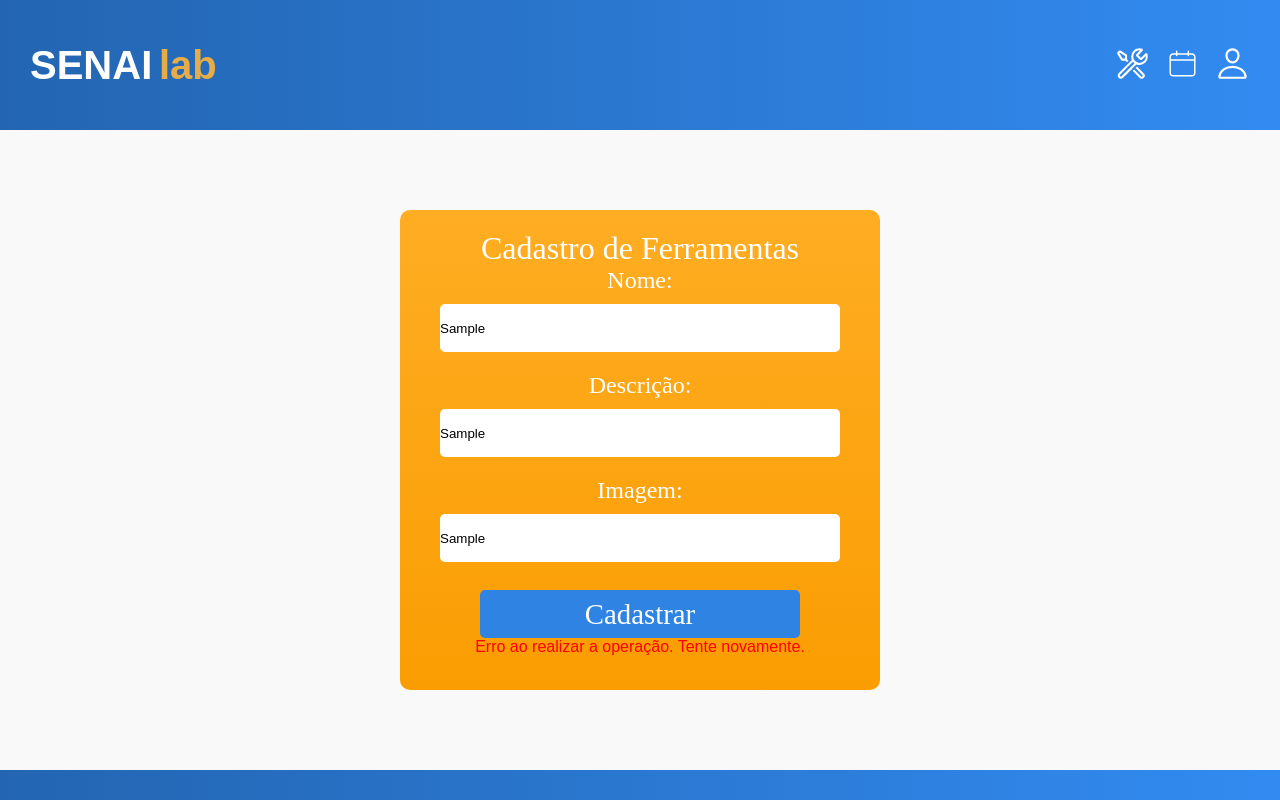
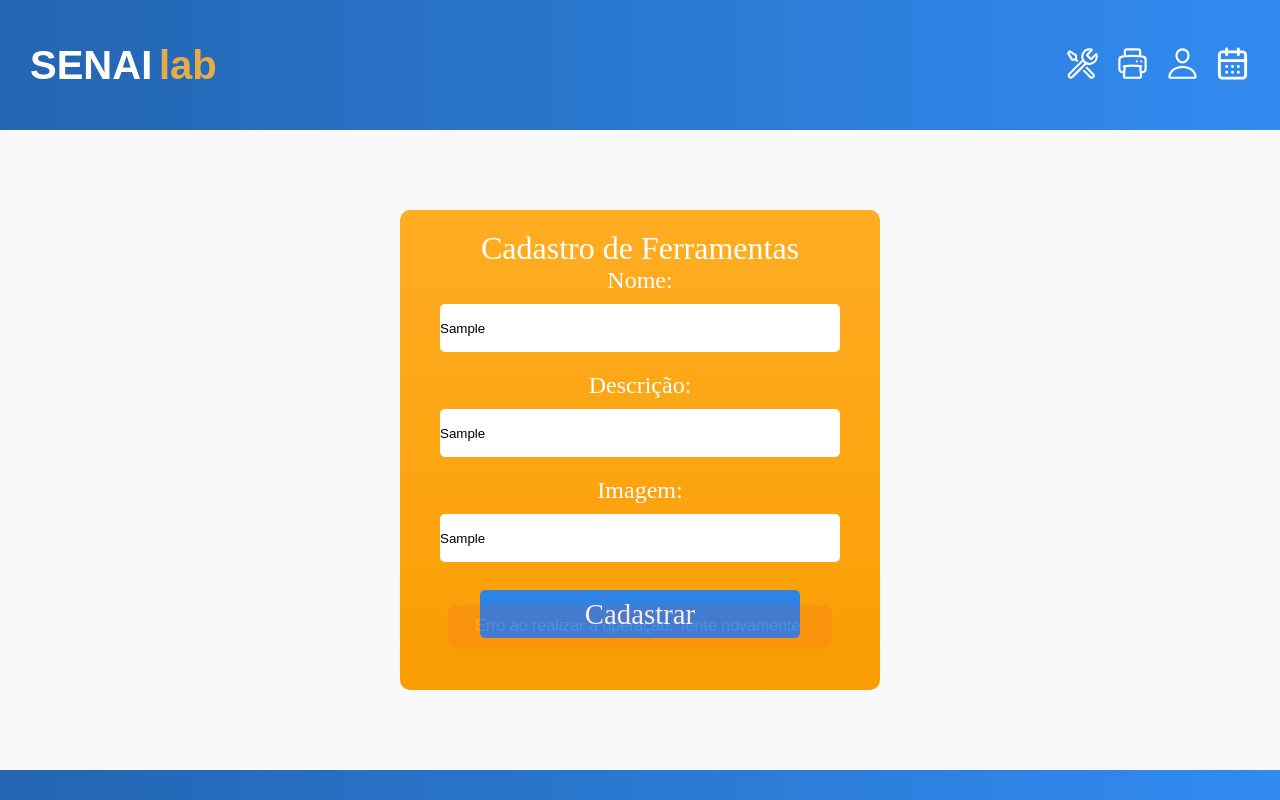
Before and after one commit to JuliaFee/espacomaker-front, a Next.js app: page /ferramentas/cadastro-ferramentas in a window 1280 px wide. Both pictures are taken after typing "Sample", "Sample", "Sample" into the empty fields and a click on the button "Cadastrar". Shown: the top 800 px of the page. Built offline with nearby package versions, Linux system fonts and the light colour scheme; no server answers; a web font is replaced by a local one.

Commit message:
feat: popup e aletrações

```diff
--- /dev/null
+++ b/app/components/PopUp/PopUp.jsx
@@ -0,0 +1,22 @@
+import React, { useEffect } from 'react';
+import styles from './PopUp.module.css';
+
+const PopUp = ({ message, typeColor, onClose }) => {
+    useEffect(() => {
+        const timer = setTimeout(() => {
+            onClose();
+        }, 3000);
+
+        return () => clearTimeout(timer);
+    }, [onClose]);
+
+    const colorStyle = typeColor === 'sucesso' ? styles.sucesso : styles.erro;
+
+    return (
+        <div className={colorStyle}>
+            <p>{message}</p>
+        </div>
+    );
+};
+
+export default PopUp;
--- /dev/null
+++ b/app/components/PopUp/PopUp.module.css
@@ -0,0 +1,51 @@
+.sucesso, .erro {
+    width: 30%;
+    max-width: 400px;
+    min-width: 250px;
+    height: auto;
+    position: fixed;
+    bottom: 20%;
+    text-align: center;
+    padding: 12px 20px;
+    border-radius: 8px;
+    left: 50%;
+    transform: translateX(-50%);
+    color: white;
+    font-family: Arial, sans-serif;
+    font-size: 1rem;
+    font-weight: 500;
+    box-shadow: 0 4px 12px rgba(0, 0, 0, 0.2);
+    opacity: 0;
+    animation: fadeIn 0.5s forwards, fadeOut 0.5s 2.5s forwards;
+    z-index: 1000;
+}
+
+.sucesso {
+    background-color: #4CAF50; /* Tom de verde mais suave */
+}
+
+.erro {
+    background-color: #F44336; /* Tom de vermelho mais suave */
+}
+
+@keyframes fadeIn {
+    from {
+        opacity: 0;
+        transform: translate(-50%, 20%);
+    }
+    to {
+        opacity: 1;
+        transform: translate(-50%, 0);
+    }
+}
+
+@keyframes fadeOut {
+    from {
+        opacity: 1;
+        transform: translate(-50%, 0);
+    }
+    to {
+        opacity: 0;
+        transform: translate(-50%, 20%);
+    }
+}
--- a/app/components/header/page.jsx
+++ b/app/components/header/page.jsx
@@ -1,6 +1,7 @@
 import { VscTools } from "react-icons/vsc";
-import { CiCalendar } from "react-icons/ci";
+import { LuCalendarDays } from "react-icons/lu";
 import { IoPersonOutline } from "react-icons/io5";
+import { HiOutlinePrinter } from "react-icons/hi2";
 import styles from './header.module.css';
 
 const Header = () => {
@@ -10,10 +11,10 @@ const Header = () => {
                 <p><span className={styles.senai}>SENAI</span> <span className={styles.lab}>lab</span></p>
             </div>
             <div className={styles.tools}>
-                <a href="#"><VscTools className={styles.icon}/></a>
-                <a href="#"><CiCalendar className={styles.icon}/></a>
-                <a href="#"><IoPersonOutline className={styles.icon}/></a>
-
+                <a href="./ferramentas"><VscTools className={styles.icon}/></a>
+                <a href="./impressora"><HiOutlinePrinter className={styles.icon}/></a>
+                <a href="./login"><IoPersonOutline className={styles.icon}/></a>
+                <a href="./reserva"><LuCalendarDays className={styles.icon}/></a>
 
 
             </div>
--- a/app/ferramentas/cadastro-ferramentas/page.jsx
+++ b/app/ferramentas/cadastro-ferramentas/page.jsx
@@ -1,9 +1,10 @@
-"use client"; // Adiciona esta linha no topo
+"use client";
 
 import React, { useState, useEffect } from 'react';
 import styles from './cadastroferramentas.module.css';
 import Header from '@/app/components/header/page';
 import Footer from '@/app/components/footer/page';
+import PopUp from "@/app/components/popUp/PopUp";
 import axios from 'axios';
 import { useRouter, useSearchParams } from 'next/navigation';
 
@@ -13,8 +14,9 @@ const CadastroFerramentas = () => {
         descricao: '',
         img: '',
     });
-    const [successMessage, setSuccessMessage] = useState('');
-    const [errorMessage, setErrorMessage] = useState('');
+    const [isPopupOpen, setIsPopupOpen] = useState(false);
+    const [popupMessage, setPopupMessage] = useState('');
+    const [popupTypeColor, setPopupTypeColor] = useState('');
     const router = useRouter();
     const searchParams = useSearchParams();
     const editId = searchParams.get('id');
@@ -28,7 +30,9 @@ const CadastroFerramentas = () => {
                     setFerramenta({ nome, descricao, img });
                 } catch (error) {
                     console.error('Erro ao carregar a ferramenta:', error);
-                    setErrorMessage('Erro ao carregar os dados da ferramenta.');
+                    setPopupMessage('Erro ao carregar os dados da ferramenta.');
+                    setPopupTypeColor('erro');
+                    setIsPopupOpen(true);
                 }
             };
             fetchFerramenta();
@@ -41,19 +45,25 @@ const CadastroFerramentas = () => {
         try {
             if (editId) {
                 await axios.put(`http://localhost:5000/ferramentas/${editId}`, ferramenta);
-                setSuccessMessage('Ferramenta atualizada com sucesso!');
+                setPopupMessage('Ferramenta atualizada com sucesso!');
+                setPopupTypeColor('sucesso');
             } else {
                 await axios.post("http://localhost:5000/ferramentas", ferramenta);
-                setSuccessMessage('Ferramenta cadastrada com sucesso!');
+                setPopupMessage('Ferramenta cadastrada com sucesso!');
+                setPopupTypeColor('sucesso');
             }
             setFerramenta({ nome: '', descricao: '', img: '' });
+            setIsPopupOpen(true);
+
             setTimeout(() => {
-                setSuccessMessage('');
+                setIsPopupOpen(false);
                 router.push("/ferramentas");
             }, 3000);
         } catch (error) {
             console.error('Erro ao realizar a operação:', error);
-            setErrorMessage('Erro ao realizar a operação. Tente novamente.');
+            setPopupMessage('Erro ao realizar a operação. Tente novamente.');
+            setPopupTypeColor('erro');
+            setIsPopupOpen(true);
         }
     };
 
@@ -106,9 +116,8 @@ const CadastroFerramentas = () => {
                         {editId ? 'Atualizar' : 'Cadastrar'}
                     </button>
                 </form>
+                {isPopupOpen && <PopUp message={popupMessage} typeColor={popupTypeColor} onClose={() => setIsPopupOpen(false)} />}
 
-                {successMessage && <p className={styles.successMessage}>{successMessage}</p>}
-                {errorMessage && <p className={styles.errorMessage}>{errorMessage}</p>}
             </div>
 
             <Footer />
--- a/package.json
+++ b/package.json
@@ -12,7 +12,7 @@
     "axios": "^1.7.7",
     "next": "14.2.13",
     "react": "^18",
-    "react-calendar": "^5.0.0",
+    "react-calendar": "^5.1.0",
     "react-dom": "^18",
     "react-icons": "^5.3.0"
   }
```
Also changed, not shown: 1 other file (tests, documents, lock files or other folders).
